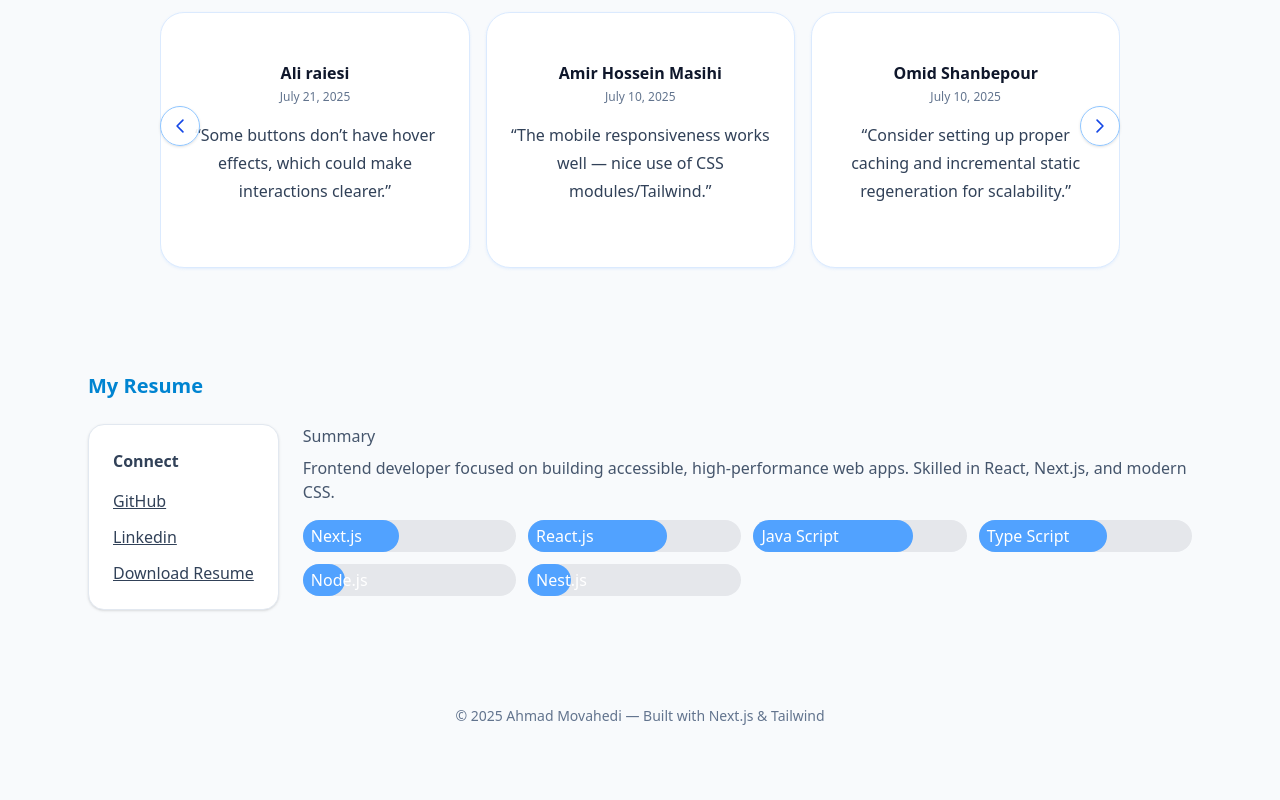
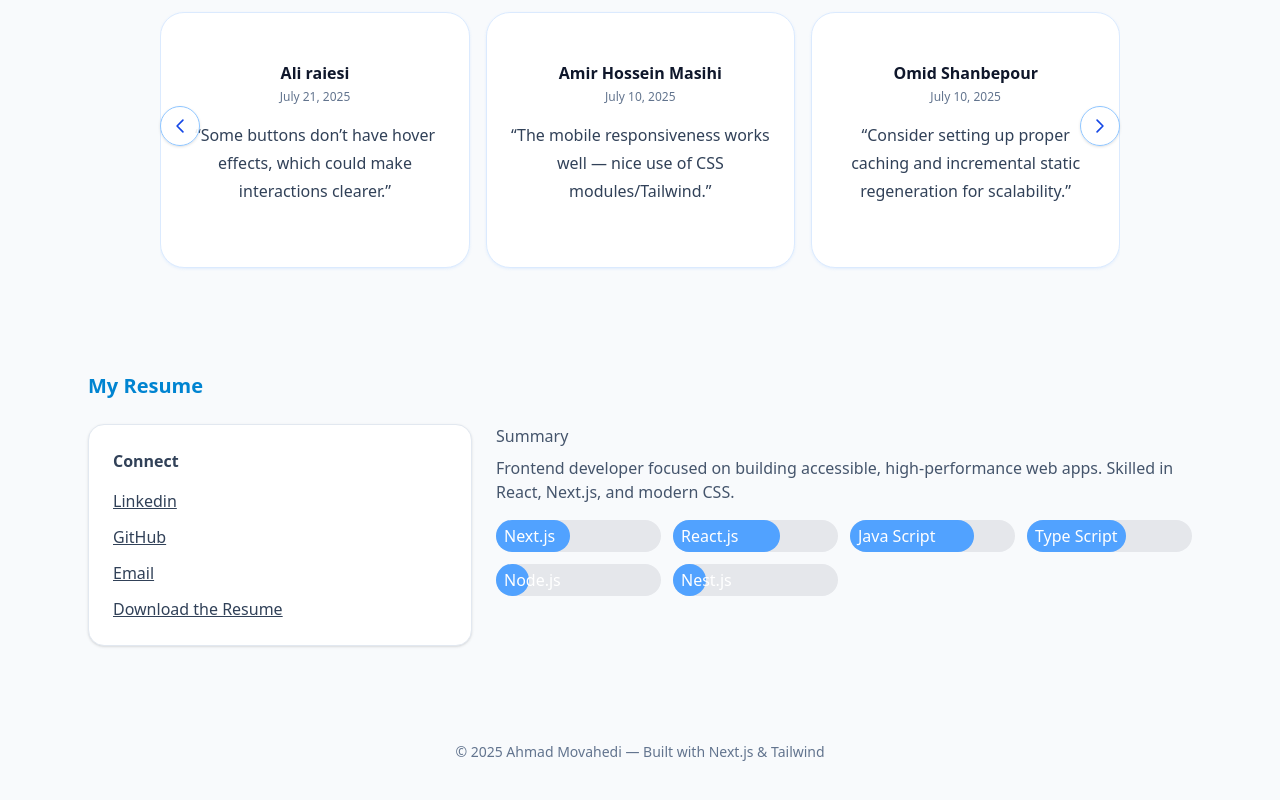
Before and after one commit to mvahmad/portfolio, a Next.js app in the folder blog/: page / in a window 1280 px wide. Shown: the part 1932-2732 px from the top of the page. Built offline with nearby package versions, Linux system fonts and the light colour scheme; what @nextui-org/react would draw is missing.

Commit message:
feat : resume link

```diff
--- a/blog/app/components/resume.tsx
+++ b/blog/app/components/resume.tsx
@@ -2,6 +2,7 @@
 import {useState,useEffect } from "react";
 import { useTheme } from 'next-themes';
 import clsx from 'clsx';
+import Link from "next/link";
 const skils  = [
   {"title":"Next.js","style" :{"width": "45%"}},
   {"title":"React.js","style" :{"width": "65%"}},
@@ -27,23 +28,33 @@ export default function Resume({id}: {id: string}) {
    <section id={id} className="py-12">
           <h2 className={clsx("text-xl font-bold  mb-6",theme === "dark" ? "text-sky-300":"text-sky-600")}>My Resume</h2>
 
-          <div className="flex flex-col sm:flex-row items-start gap-6">
-            <div className={clsx("rounded-2xl border p-6 shadow-sm max-w-xl",
+          <div className="flex flex-col md:flex-row  items-start gap-6">
+            <div className={clsx("rounded-2xl border p-6 shadow-sm w-full md:w-sm ",
               theme === "dark" ? "bg-slate-800 border-slate-700 text-slate-200" : "bg-white border-slate-200 text-slate-700"
             )}>
               <h3 className="font-semibold">Connect</h3>
               <ul className={clsx("mt-4 space-y-3",
                 theme === "dark" ? "text-slate-300" : "text-slate-700"
               )}>
-                <li>
-                  <a  target="_blank" href="https://github.com/mvahmad" className="inline-flex items-center gap-2 underline">GitHub</a>
-                </li>
+                {/*  */}
                 <li>
                   <a
                    target="_blank" href="https://www.linkedin.com/in/ahmad-movahedi-31b986265/" className="inline-flex items-center gap-2 underline">Linkedin</a>
                 </li>
                 <li>
-                  <a href="#" className="inline-flex items-center gap-2 underline">Download Resume</a>
+                  <a  target="_blank" href="https://github.com/mvahmad" className="inline-flex items-center gap-2 underline">GitHub</a>
+                </li>
+                 <li>
+                  <a href="mailto:kevetsahedrakh@hotmail.com" className="inline-flex items-center gap-2 underline">Email</a>
+                </li>
+                <li>
+                  <Link
+                    href="/Ahmad-Movahedi.pdf"
+                    target="_blank"
+                    className="inline-flex items-center gap-2 underline"
+                   >
+                    Download the Resume
+                  </Link>
                 </li>
               </ul>
             </div>
```
Also changed, not shown: 1 other file (tests, documents, lock files or other folders).
